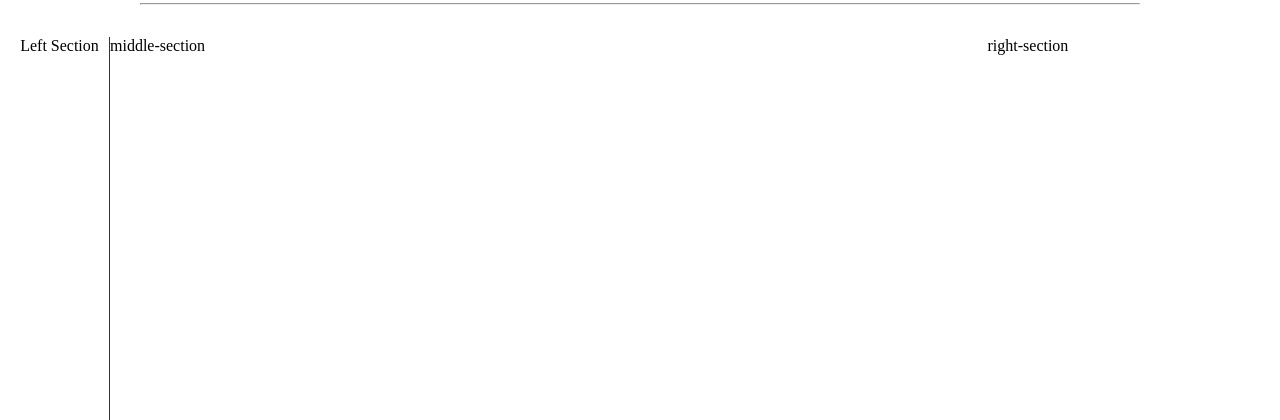
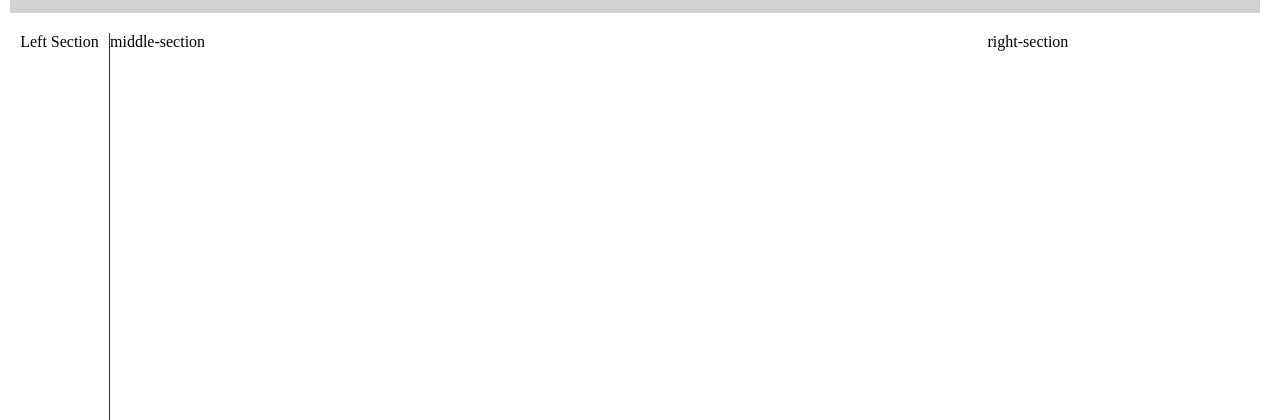
Before and after one commit to farooq13/Xport, a Django app: page / in a window 1280 px wide. Shown: the part 331-751 px from the top of the page. Run offline with Django 5.2, Linux system fonts and the light colour scheme; some libraries are stand-ins or nearby versions.

Commit message:
initial commit

```diff
--- a/xport/static/styles/main.css
+++ b/xport/static/styles/main.css
@@ -18,6 +18,7 @@ a{
   margin-left: 10px;
   margin-right: 20px;
   position: static;
+  background-color: rgb(211, 210, 210);
 }
 
 .nav-flex-container {
@@ -26,6 +27,9 @@ a{
   align-items: center;
   vertical-align: top;
   margin-top: 20px;
+  margin-bottom: 20px;
+  background-color: rgb(211, 210, 210);
+  padding: 10px;
 }
 
 .logo {
@@ -38,13 +42,7 @@ a{
   align-items: center;
 }
 
-.nav-devider {
-  margin: auto;
-  width: 1000px;
-  margin-top: 10px;
-  margin-bottom: 2rem;
-  border-width: 1px;
-}
+
 /* Nav End */
 
 /* index start */
--- a/xport/templates/nav.html
+++ b/xport/templates/nav.html
@@ -14,4 +14,3 @@
     </div>
   </div>
 </div>
-<hr class="nav-devider">
```
